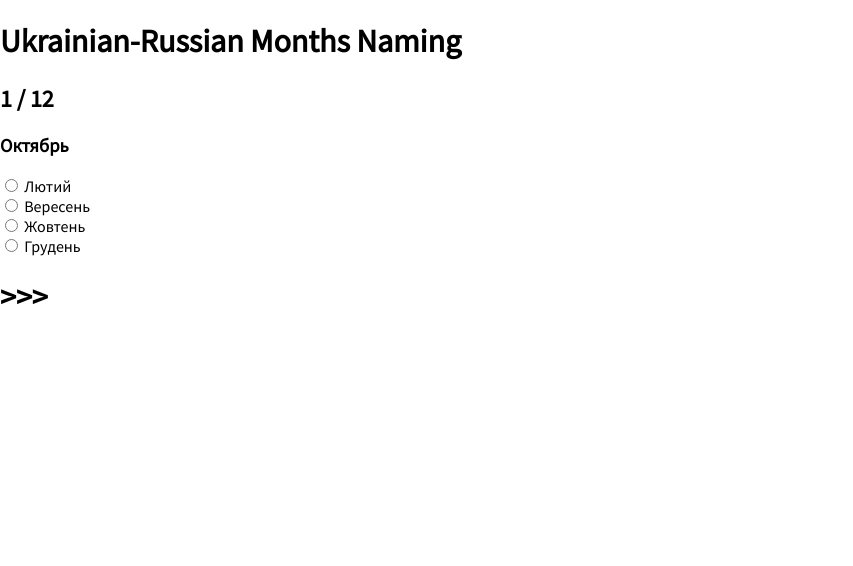
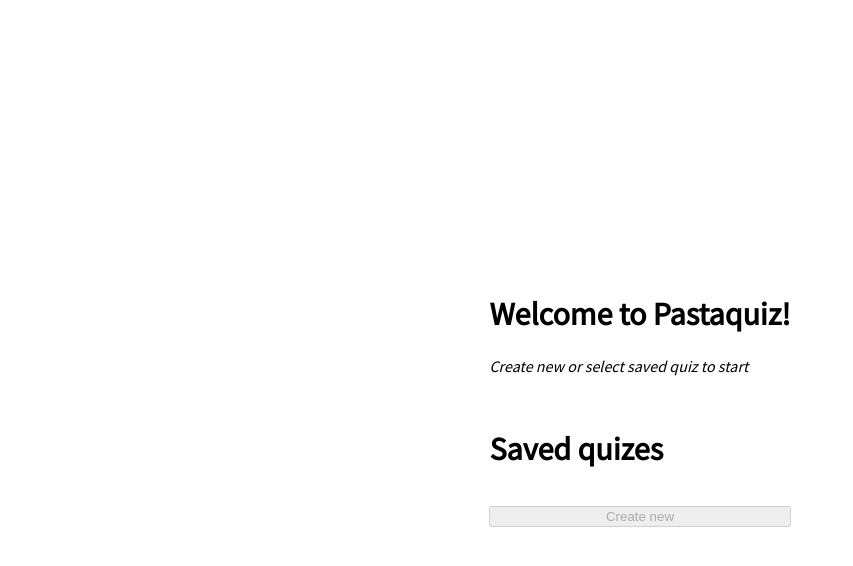
Before and after one commit to TimurRin/pastaquiz, a Svelte app: page / in a window 1280 px wide. Shown: the top 566 px of the page, without its empty margins (0-853 px from the left). Built offline with nearby package versions, Linux system fonts and the light colour scheme.

Commit message:
Added Dashboard Center everything in CSS utils file added

```diff
--- a/public/global.css
+++ b/public/global.css
@@ -11,6 +11,8 @@
 	min-height: 100vh;
 	display: flex;
 	flex-direction: column;
+	align-items: center;
+	justify-content: center;
 	font-family: "source-sans-pro";
 }
 
--- a/src/App.svelte
+++ b/src/App.svelte
@@ -1,4 +1,6 @@
 <script>
+	import Dashboard from "./quiz/Dashboard.svelte";
+	// import Edit from "./quiz/Edit.svelte";
 	import Process from "./quiz/Process.svelte";
 	import Result from "./quiz/Result.svelte";
 	import { page } from "./quiz/quiz";
@@ -7,7 +9,11 @@
 <div class="content">
 	{#if $page === "result"}
 		<Result />
+	{:else if $page === "process"}
+		<Process />
+	<!-- {:else if $page === "edit"}
+		<Edit /> -->
 	{:else}
-		<Process />
+		<Dashboard />
 	{/if}
 </div>
--- /dev/null
+++ b/src/quiz/Dashboard.svelte
@@ -0,0 +1,95 @@
+<script>
+    import { pool } from "./pool";
+    import { updateEdit, restart } from "./quiz";
+
+    let selectedQuiz;
+</script>
+
+<div class="box">
+    <div class="start">
+        {#if selectedQuiz != null}
+            <h1>
+                {selectedQuiz.data.name ||
+                    "Quiz " + (selectedQuiz.data.uid || "(Unnamed)")}
+            </h1>
+            {#if selectedQuiz.data.description != null}
+                <p><i>{selectedQuiz.data.description}</i></p>
+            {/if}
+            <p>
+                by <b>{selectedQuiz.data.author || "anonymous"}</b> &mdash; {selectedQuiz
+                    .data.date != null
+                    ? new Date(selectedQuiz.data.date).toLocaleString()
+                    : "Unknown date"} &mdash; {selectedQuiz.data.uid}
+            </p>
+            <button
+                style="width:100%"
+                on:click={() =>
+                    restart({
+                        poolId: selectedQuiz.id,
+                        questions: 15,
+                        optionsPerQuestion: 4,
+                    })}>Start</button
+            >
+        {:else}
+            <h1>{"Welcome to Pastaquiz!"}</h1>
+            <p><i>Create new or select saved quiz to start</i></p>
+        {/if}
+    </div>
+
+    <div class="table">
+        <h1>Saved quizes</h1>
+        {#if selectedQuiz != null}
+            <table>
+                <tr>
+                    <th>Name</th>
+                    <th>Questions</th>
+                    <th>Author</th>
+                    <th>Date</th>
+                    <!-- <th /> -->
+                </tr>
+                {#each pool as poolItem, poolId}
+                    <tr
+                        on:click={() =>
+                            (selectedQuiz = { id: poolId, data: pool[poolId] })}
+                    >
+                        <td>{poolItem.name}</td>
+                        <td>{poolItem.questions.length}</td>
+                        <td>{poolItem.author}</td>
+                        <td>{new Date(poolItem.date).toLocaleString()}</td>
+                        <!-- <td
+                            ><button on:click={() => updateEdit(poolId)}
+                                >Edit</button
+                            ></td
+                        > -->
+                    </tr>
+                {/each}
+            </table>
+        {/if}
+        <button
+            disabled
+            style="width:100%; margin-top:2vh"
+            on:click={() => updateEdit()}>Create new</button
+        >
+    </div>
+</div>
+
+<style>
+    .box {
+        display: flex;
+        flex-direction: column;
+    }
+
+    .box div {
+        margin: 1vh;
+    }
+
+    table {
+        border-collapse: collapse;
+    }
+
+    th,
+    td {
+        border: 1px solid black;
+        padding: 0.5vh;
+    }
+</style>
--- a/src/quiz/Result.svelte
+++ b/src/quiz/Result.svelte
@@ -1,15 +1,19 @@
 <script>
-    import { result } from "./quiz";
+    import { result, updateDashboard } from "./quiz";
 </script>
 
 {#each $result.questions as questionId, index}
     <p>
-        {index + 1}. {$result.quiz.pairs[questionId][$result.reversed ? "second" : "first"]} &mdash;
+        {index + 1}. {$result.quiz.questions[questionId][$result.reversed ? "second" : "first"]} &mdash;
         <span class={$result.answers[index].isCorrect ? "correct" : "incorrect"}
             >{$result.answers[index].answer}</span
         >{$result.answers[index].isCorrect ? "" : (" " + $result.answers[index].correctAnswer)}
     </p>
 {/each}
+
+<button style="width:100%" on:click={() => updateDashboard()}
+    >Back to Dashboard</button
+>
 
 <style>
     span.correct {
--- a/src/quiz/pool.js
+++ b/src/quiz/pool.js
@@ -1,19 +1,10 @@
-export let pool = [
-    {
-        name: "Ukrainian-Russian Months Naming",
-        pairs: [
-            {first: "Cічень", second: "Январь"},
-            {first: "Лютий", second: "Февраль"},
-            {first: "Березень", second: "Март"},
-            {first: "Квітень", second: "Апрель"},
-            {first: "Травень", second: "Май"},
-            {first: "Червень", second: "Июнь"},
-            {first: "Липень", second: "Июль"},
-            {first: "Серпень", second: "Август"},
-            {first: "Вересень", second: "Сентябрь"},
-            {first: "Жовтень", second: "Октябрь"},
-            {first: "Листопад", second: "Ноябрь"},
-            {first: "Грудень", second: "Декабрь"},
-        ]
-    }
-];
+// import { writable } from "svelte/store";
+// import { uuidv4 } from "../utils";
+
+export let pool = JSON.parse(localStorage.getItem("pool")) || [];
+
+// localStorage.setItem("pool", JSON.stringify(pool));
+
+// pool.subscribe(value => {
+//     localStorage.setItem("pool", value);
+// });
--- a/src/quiz/quiz.js
+++ b/src/quiz/quiz.js
@@ -9,19 +9,27 @@
 let currentOptions = [];
 let answers = [];
 let correctAnswer;
-let reversed = true;
+let reversed = false;
 let results = false;
 
-export const page = writable("process");
+export const page = writable("dashboard");
 export const process = writable({});
 export const result = writable({});
+
+export function updateDashboard() {
+    page.set("dashboard");
+}
+
+export function updateEdit(poolId) {
+    page.set("edit");
+}
 
 function updateProcess() {
     page.set("process");
     process.set({
         quizName: quiz.name,
         question: {
-            text: quiz.pairs[questions[currentQuestionId]][reversed ? "second" : "first"],
+            text: quiz.questions[questions[currentQuestionId]][reversed ? "second" : "first"],
             number: currentQuestionId + 1,
             options: currentOptions
         },
@@ -39,17 +47,17 @@
     });
 }
 
-function restart(params) {
+export function restart(params) {
     quiz = pool[params.poolId];
-    maxQuestions = Math.min(params.questions, quiz.pairs.length);
-    optionsPerQuestion = Math.min(params.optionsPerQuestion, quiz.pairs.length);
+    maxQuestions = Math.min(params.questions, quiz.questions.length);
+    optionsPerQuestion = Math.min(params.optionsPerQuestion, quiz.questions.length);
     currentQuestionId = -1;
     answers = [];
     questions = [];
     results = false;
 
     while (questions.length < maxQuestions) {
-        let questionId = Math.floor(Math.random() * quiz.pairs.length);
+        let questionId = Math.floor(Math.random() * quiz.questions.length);
         if (!questions.includes(questionId)) {
             questions.push(questionId);
         }
@@ -77,14 +85,14 @@
         currentOptions = [];
         correctAnswer = Math.floor(Math.random() * optionsPerQuestion);
         currentOptions[correctAnswer] =
-            quiz.pairs[questions[currentQuestionId]][reversed ? "first" : "second"];
+            quiz.questions[questions[currentQuestionId]][reversed ? "first" : "second"];
 
         for (let i = 0; i < optionsPerQuestion; i++) {
             if (i !== correctAnswer) {
                 while (true) {
                     let variant =
-                        quiz.pairs[
-                        Math.floor(Math.random() * quiz.pairs.length)
+                        quiz.questions[
+                        Math.floor(Math.random() * quiz.questions.length)
                         ][reversed ? "first" : "second"];
                     if (!currentOptions.includes(variant)) {
                         currentOptions[i] = variant;
@@ -98,9 +106,3 @@
         return true;
     }
 }
-
-restart({
-    poolId: Math.floor(Math.random() * pool.length),
-    questions: 15,
-    optionsPerQuestion: 4,
-});
--- /dev/null
+++ b/src/utils.js
@@ -0,0 +1,5 @@
+export function uuidv4() {
+    return ([1e7] + -1e3 + -4e3 + -8e3 + -1e11).replace(/[018]/g, c =>
+        (c ^ crypto.getRandomValues(new Uint8Array(1))[0] & 15 >> c / 4).toString(16)
+    );
+}
```
